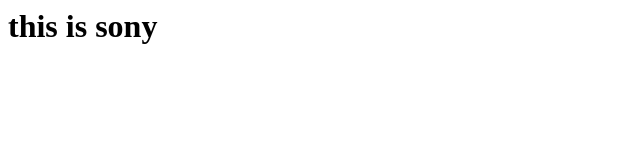
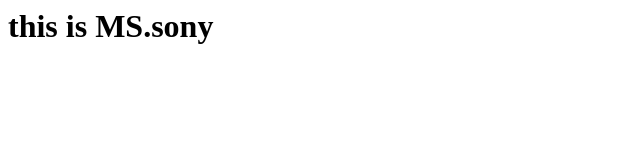
Before and after one commit to sonyshaik787/first-repo, a plain HTML site: page index.html in a window 1280 px wide. Shown: the whole page, without its empty margins (0-640 px from the left). Drawn offline with Linux system fonts and the light colour scheme.

Commit message:
Update index.html

```diff
--- a/index.html
+++ b/index.html
@@ -1 +1 @@
-<h1> this is sony </h1>
+<h1> this is MS.sony </h1>
```
